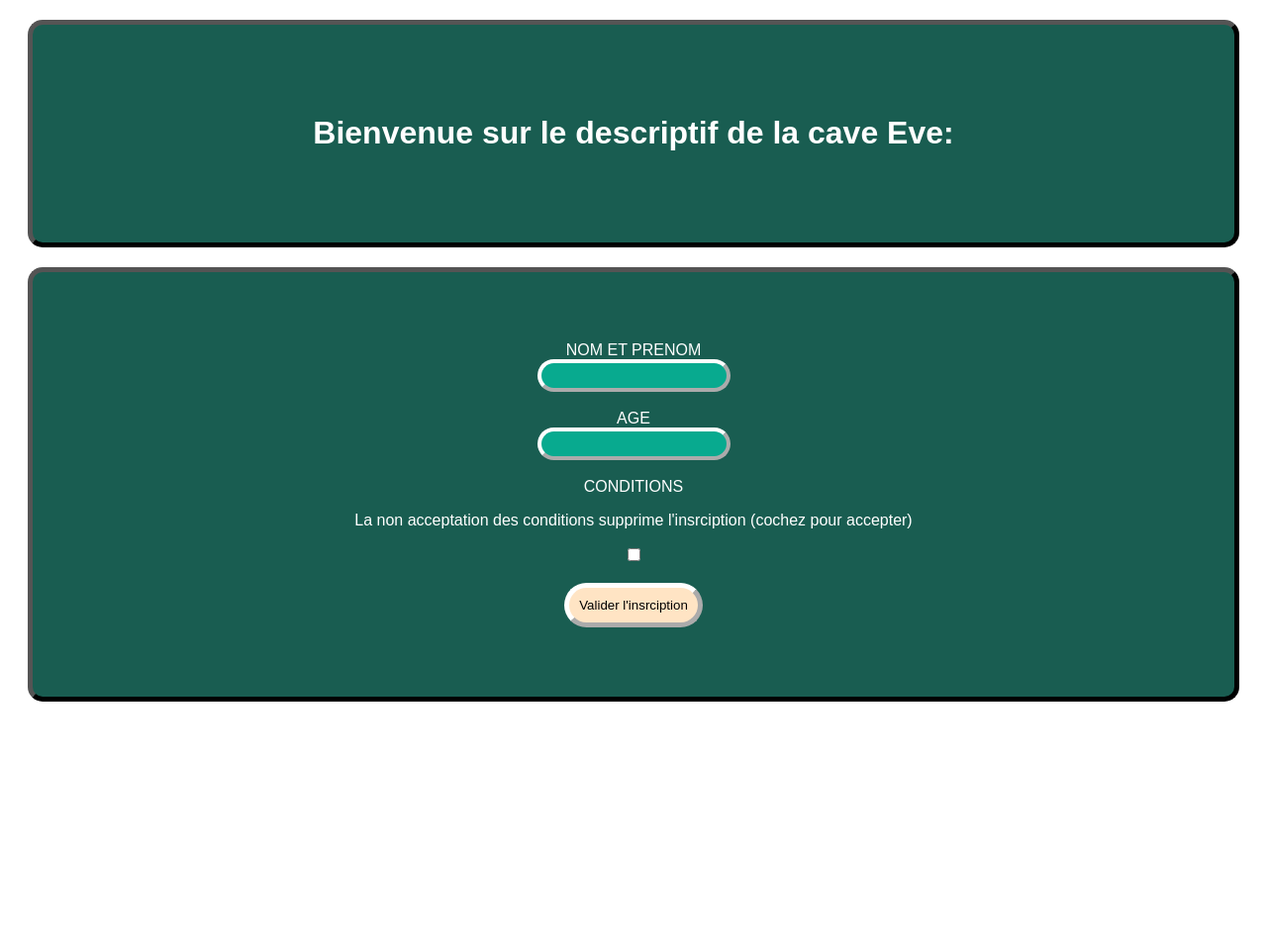
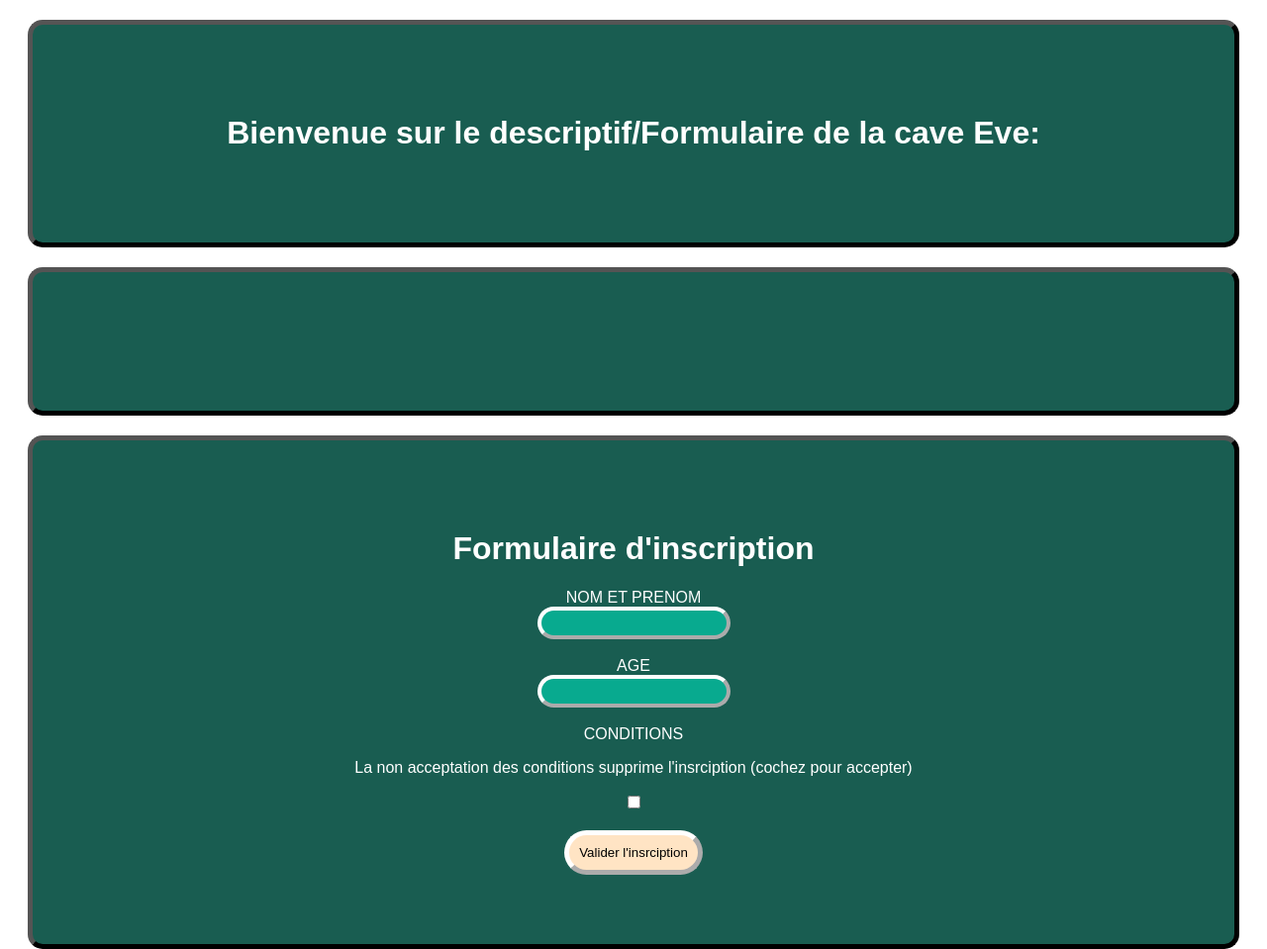
Before and after one commit to servispacement-cpu/Doctocav, a plain HTML site: page caveve/index.html in a window 1280 px wide. Shown: the whole page at 99% size. Before the commit the page ends 800 px from the top, so only its background shows below. Drawn offline with Linux system fonts and the light colour scheme.

Commit message:
Update index.html

```diff
--- a/caveve/index.html
+++ b/caveve/index.html
@@ -7,10 +7,13 @@
     <body>
 
     <div class="un">
-        <h1>Bienvenue sur le descriptif de la cave Eve:</h1>
+        <h1>Bienvenue sur le descriptif/Formulaire de la cave Eve:</h1>
     </div>
 
+<div class="un"></div>
+
     <div class="un">
+        <h1>Formulaire d'inscription</h1>
         <form id="res">
             <label>NOM ET PRENOM <br>
             <input type="text" id="nom"> </label> <br> <br>
```
